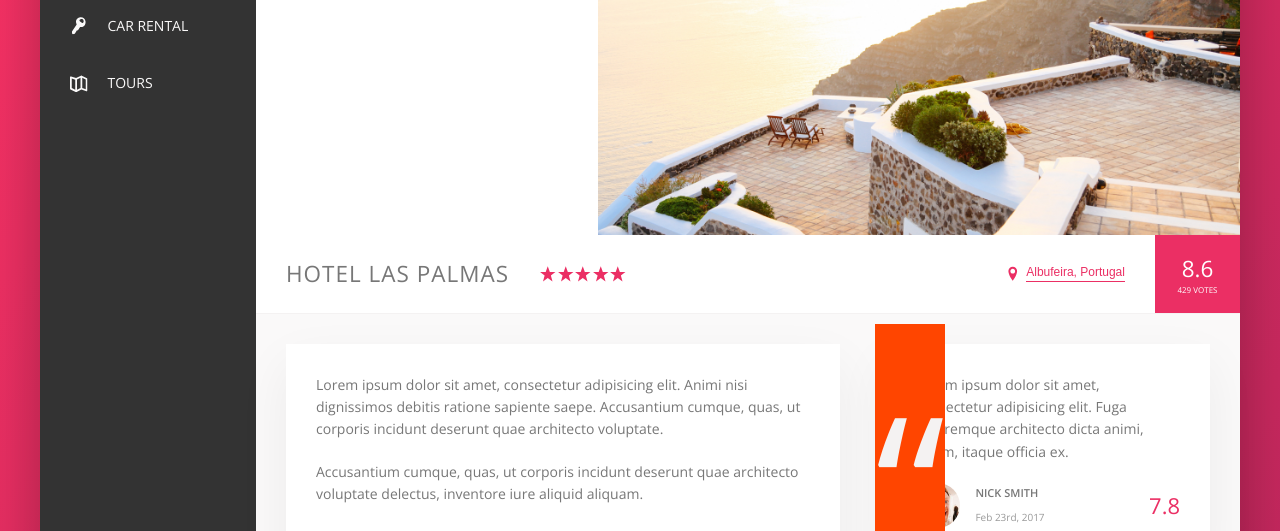
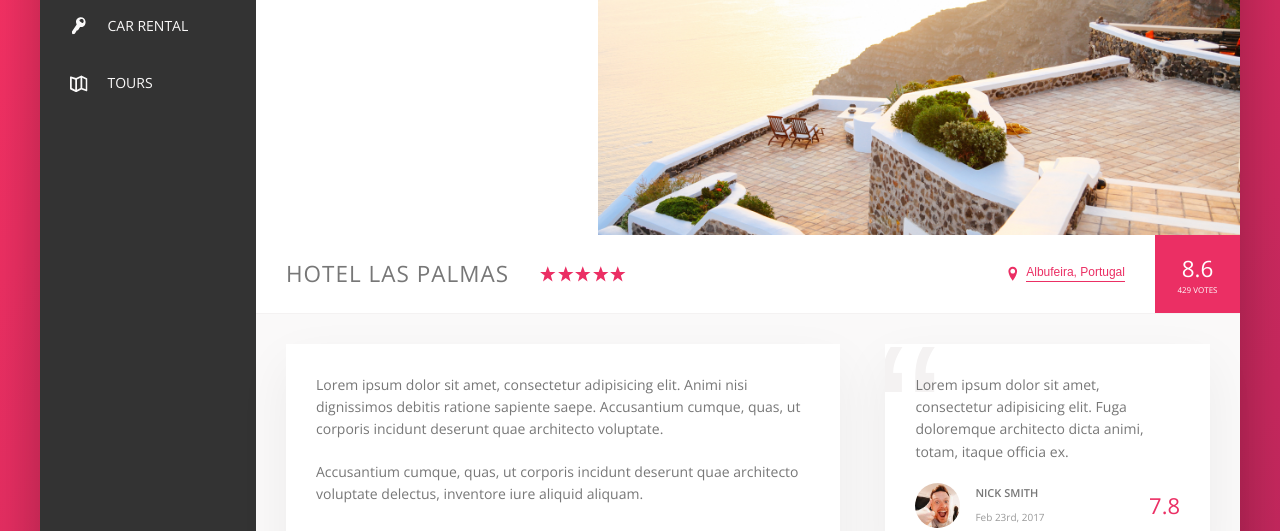
Before and after one commit to markovich692/Trillo, a website: page index.html in a window 1280 px wide. Shown: the part 300-831 px from the top of the page. Drawn offline with nearby package versions, Linux system fonts and the light colour scheme.

Commit message:
uses the absolute positioning and the  overflow property to properly position the quotation mark in the review

```diff
--- a/sass/components/_components.scss
+++ b/sass/components/_components.scss
@@ -366,9 +366,12 @@
   padding: 3rem;
   margin-bottom: 3.5rem;
   position: relative;
+  overflow: hidden;
 
   &__text {
     margin-bottom: 2rem;
+    z-index: 5;
+    position: relative;
   }
 
   &__user {
@@ -409,10 +412,12 @@
   &::before {
     content: "\201C";
     position: absolute;
-    background-color: orangered;
-    top: -2rem;
+    top: -2.75rem;
     left: -1rem;
+    font-family: sans-serif;
     font-size: 20rem;
     color: var(--color-grey-light-2);
+    line-height: 1;
+    z-index: 1;
   }
 }
```
Also changed, not shown: css/style.css, 1 other file.
